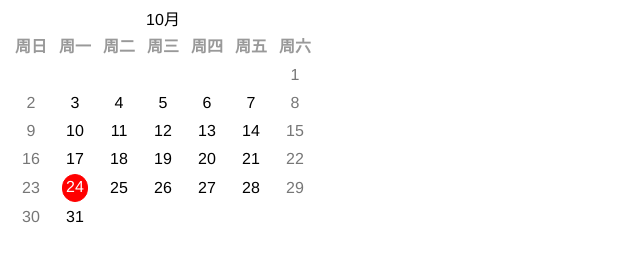
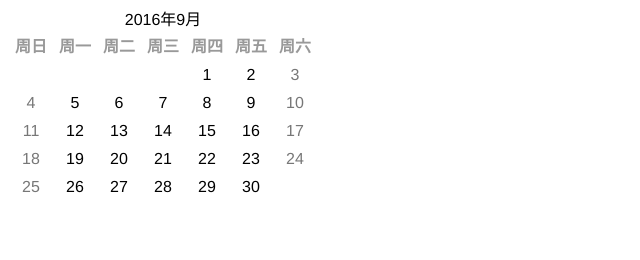
Before and after one commit to muzihuoyubai/learn, a plain HTML site: page WebContent/liyi/calander/calander.html in a window 1280 px wide. Shown: the whole page, without its empty margins (0-640 px from the left). Drawn offline with Linux system fonts and the light colour scheme.

Commit message:
serialization test

```diff
--- a/WebContent/liyi/calander/calander.html
+++ b/WebContent/liyi/calander/calander.html
@@ -5,20 +5,19 @@
 <title>Insert title here</title>
 <script src="js/jquery-1.11.1.min.js" type="text/javascript"></script>
 <style>
-
 table {
 	text-align: center;
 	font-family: Helvetica;
-	font-size:16px;
+	font-size: 16px;
 	line-height: 1.5em;
 }
 
-table th{
-	color:#999;
+table th {
+	color: #999;
 }
 
-tbody td:nth-child(1), tbody td:nth-child(7){
-	color:#777;
+tbody td:nth-child(1), tbody td:nth-child(7) {
+	color: #777;
 }
 
 table td {
@@ -27,15 +26,14 @@ table td {
 }
 
 .thisDay {
-	border-radius:1.5em;
-	border:1px solid red;
-	width:1.5em;
-	height:100%;
-	display:inline-block;
+	border-radius: 1.5em;
+	border: 1px solid red;
+	width: 1.5em;
+	height: 100%;
+	display: inline-block;
 	background-color: red;
-	color:white;
+	color: white;
 }
-
 </style>
 </head>
 <body>
@@ -59,21 +57,20 @@ table td {
 <script>
 $(function() {
     $.fn.extend({
-            calander : getCalander
+        //calander : getCalander
+        calander : getCalanderByYearAndMonth
     });
-        $("table").calander();
-    })
+    $("table").calander(2016, 9);
+});
 
 function getCalander() {
-        console.log($(this));
     var thisDate = new Date(); //当前Date资讯
     var thisYear = thisDate.getFullYear(); //年份
     var thisMonth = thisDate.getMonth(); //月份
     var thisDay = thisDate.getDate(); //今日日期
     var firstDay = new Date(thisYear, thisMonth, 1); //当月第一天Date资讯
     var weekOfFirstDay = firstDay.getDay(); //当月第一天星期几
-        var eachMonthTotalDays = new Array(31, 28 + is_leap(thisYear), 31, 30, 31, 30, 31, 31, 30, 31, 30, 31); //各月份的总天数
-
+    var eachMonthTotalDays = new Array(31, 28 + leapYearCount(thisYear), 31, 30, 31, 30, 31, 31, 30, 31, 30, 31); //各月份的总天数
     var weekCount = Math.ceil((eachMonthTotalDays[thisMonth] + weekOfFirstDay) / 7); //表格所需要行数
 
     for (i = 0; i < weekCount; i++) { //表格的行
@@ -81,23 +78,54 @@ table td {
         for (k = 0; k < 7; k++) { //表格每行的单元格
             $td = $("<td></td>").appendTo($tr);
             var idx = i * 7 + k; //单元格自然序列号
-                var date_str = idx - weekOfFirstDay + 1; //计算日期
-                (date_str<=0 || date_str>eachMonthTotalDays[thisMonth]) ? date_str = "" : date_str = idx - weekOfFirstDay + 1; //过滤无效日期（小于等于零的、大于月总天数的）
+            var dayStr = idx - weekOfFirstDay + 1; //计算当前idx代表的日期
+           	//过滤无效日期（小于等于零的、大于月总天数的）
+            if(dayStr <= 0 || dayStr > eachMonthTotalDays[thisMonth]){
+                 dayStr = "";
+             }
              //打印日期：今天底色为红
-
-                if(date_str == thisDay){
-                    $td.append("<span class='thisDay'>"+ date_str +"</span>");
-                }else{
-                    $td.text(date_str);
+             if(dayStr == thisDay) {
+                 $td.append("<span class='thisDay'>"+ dayStr +"</span>");
+             } else {
+                 $td.text(dayStr);
              }
          }
     }
-
-		$(this).find("caption").text(thisMonth + 1 +"月");
-
+	$(this).find("caption").text(thisYear + "年" + thisMonth + 1 +"月");
 }
 
-    function is_leap(year) {
+function getCalanderByYearAndMonth(year, month){
+    var thisDate = new Date(); //当前Date资讯
+    var thisYear = year; //年份
+    var thisMonth = month - 1; //月份
+    var thisDay = thisDate.getDate(); //今日日期
+    var firstDay = new Date(thisYear, thisMonth, 1); //当月第一天Date资讯
+    var weekOfFirstDay = firstDay.getDay(); //当月第一天星期几
+    var eachMonthTotalDays = new Array(31, 28 + leapYearCount(thisYear), 31, 30, 31, 30, 31, 31, 30, 31, 30, 31); //各月份的总天数
+    var weekCount = Math.ceil((eachMonthTotalDays[thisMonth] + weekOfFirstDay) / 7); //表格所需要行数
+
+    for (i = 0; i < weekCount; i++) { //表格的行
+        $tr = $("<tr></tr>").appendTo($(this).find("tbody"));
+        for (k = 0; k < 7; k++) { //表格每行的单元格
+            $td = $("<td></td>").appendTo($tr);
+            var idx = i * 7 + k; //单元格自然序列号
+            var dayStr = idx - weekOfFirstDay + 1; //计算当前idx代表的日期
+           	//过滤无效日期（小于等于零的、大于月总天数的）
+            if(dayStr <= 0 || dayStr > eachMonthTotalDays[thisMonth]){
+                 dayStr = "";
+             }
+             //打印日期：今天底色为红
+             if(dayStr == thisDay && thisYear == thisDate.getFullYear() && thisMonth == thisDate.getMonth()) {
+                 $td.append("<span class='thisDay'>"+ dayStr +"</span>");
+             } else {
+                 $td.append("<span>"+ dayStr +"</span>");
+             }
+         }
+    }
+	$(this).find("caption").text(thisYear + "年" + (thisMonth + 1) +"月");
+}
+
+function leapYearCount(year) {
     return (year % 100 == 0 ? res = (year % 400 == 0 ? 1 : 0) : res = (year % 4 == 0 ? 1 : 0));
 } //是否为闰年
 </script>
```
Also changed, not shown: WebContent/liyi/css_the_definitive_guide/c2_selector/bullet_points.html (+6 -1 lines), WebContent/liyi/index.html (+1 -0 lines). Lines whose indentation alone changed are shown as unchanged.
